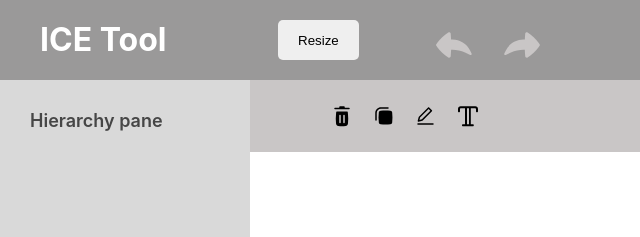
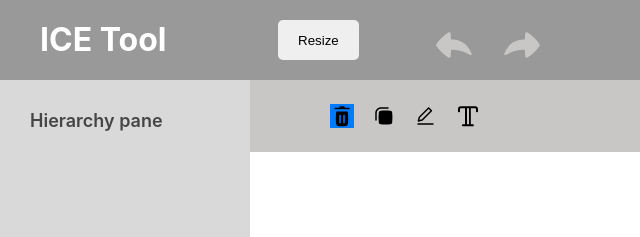
Before and after one commit to deybee97/canvas, a plain HTML site: page index.html in a window 1280 px wide. In both pictures the pointer is over the icon 342 px from the left and 116 px from the top of the page. Shown: the top 237 px of the page, 0-640 px from the left. Drawn offline with Linux system fonts and the light colour scheme.

Commit message:
backgroud color

```diff
--- a/styles.css
+++ b/styles.css
@@ -249,6 +249,11 @@ body {
     width: 150px;
   }
 
+  .top-pane-tools svg:hover{
+      font-size:30px;
+      background-color: #007bff;
+  }
+
 
   /*buttons*/
 
```
